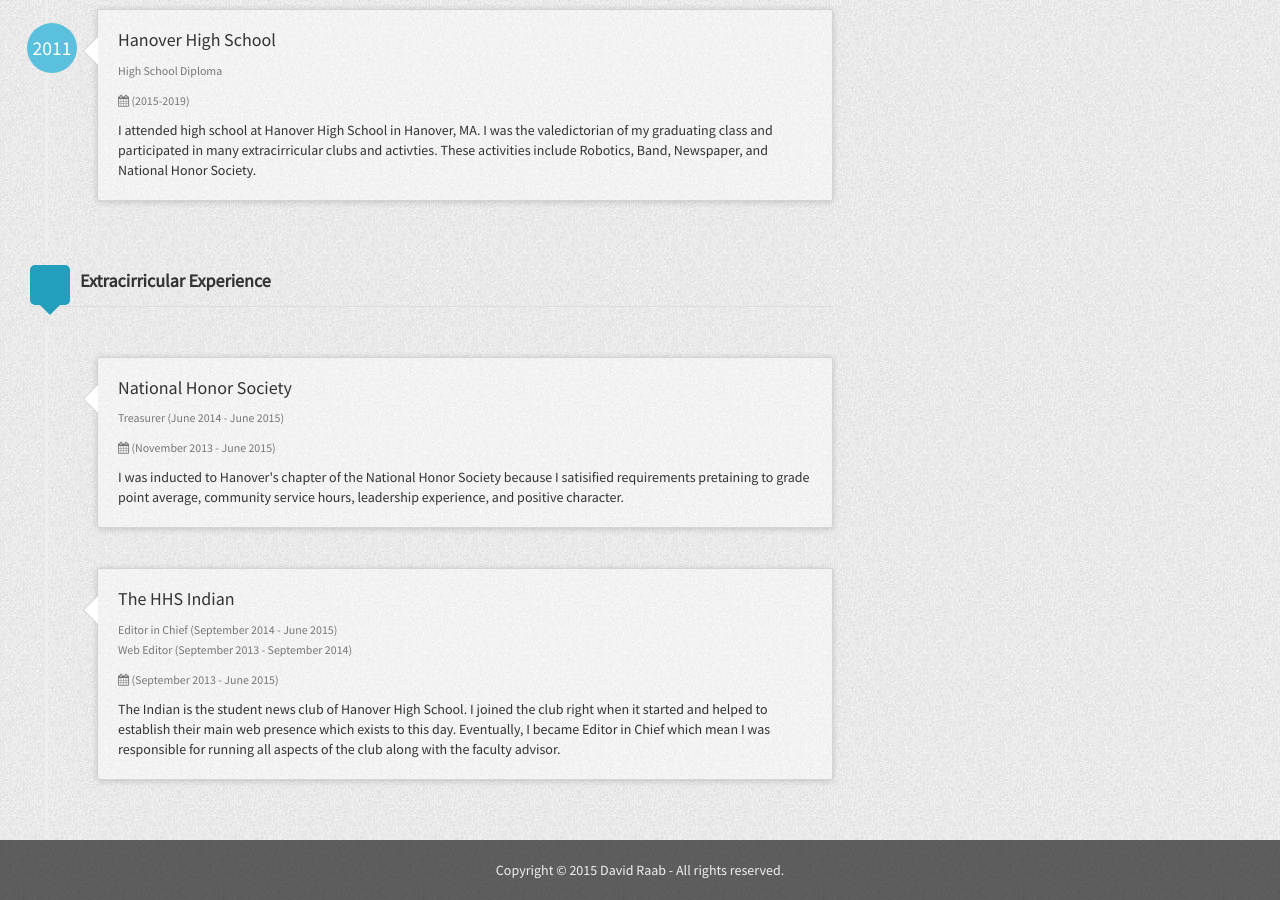
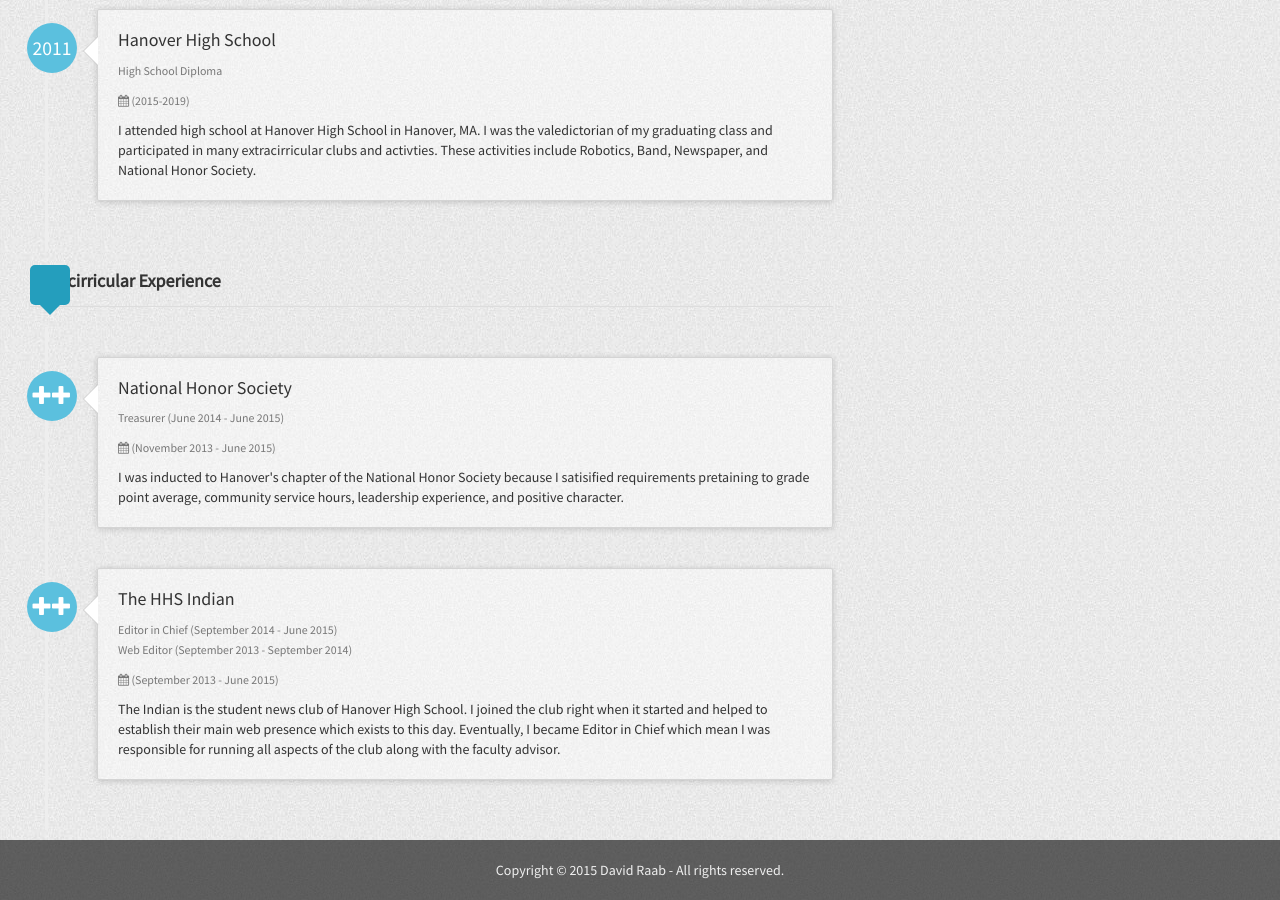
Before and after one commit to draab/draab.github.io, a Jekyll site: the page built from index.html, in a window 1280 px wide and 900 px high, scrolled down 1079 px. Built offline with Jekyll 4.4.1, drawn with Linux system fonts in a browser that asks for light colours.

Commit message:
some more tweaking

```diff
--- a/index.html
+++ b/index.html
@@ -5,7 +5,7 @@ layout: default
     <div class="row-fluid">
         <div class="col-md-8">
             {% if site.author.workHistory %}
-                <h3 class="title with-icon"><span class="glyphicon glyphicon-plane cat-title"></span>Work History</h3>
+                <h3 class="title"><span class="glyphicon glyphicon-plane cat-title"></span>Work History</h3>
                 <ul class="timeline">
                     {% for work in site.author.workHistory %}
                         <li class="timeline-inverted">
@@ -46,7 +46,7 @@ layout: default
                 </ul>
             {% endif %}
             {% if site.author.educationHistory %}
-                <h3 class="title with-icon"><span class="fa fa-book cat-title"></span>Education History</h3>
+                <h3 class="title"><span class="fa fa-book cat-title"></span>Education History</h3>
                 <ul class="timeline">
                     {% for education in site.author.educationHistory %}
                         <li class="timeline-inverted">
@@ -86,13 +86,11 @@ layout: default
                 </ul>
             {% endif %}
             {% if site.author.extracirricularExperience %}
-                <h3 class="title with-icon"><span class="glyphicon glyphicon-circle-info cat-title"></span>Extracirricular Experience</h3>
+                <h3 class="title"><span class="glyphicon glyphicon-circle-info cat-title"></span>Extracirricular Experience</h3>
                 <ul class="timeline">
                     {% for club in site.author.extracirricularExperience %}
                         <li class="timeline-inverted">
-                            {% if education.started %}
-                                <div class="timeline-badge info"><span class="glyphicon glyphicon-plus">+</span></div>
-                            {% endif %}
+                            <div class="timeline-badge info"><span class="glyphicon glyphicon-plus">+</span></div>
                             <div class="timeline-panel grid-block">
                                 <div class="timeline-heading">
                                     {% if club.organization %}
@@ -125,7 +123,7 @@ layout: default
         </div>
         <div class="col-md-4">
             {% if site.author.programmingSkills %}
-                <h3 class="title with-icon"><span class="fa fa-code cat-title"></span> Programming Skills</h3>
+                <h3 class="title"><span class="fa fa-code cat-title"></span> Programming Skills</h3>
                 <div class="grid-block">
                     <ul class="list-unstyled list-skills">
                         {% for programmingSkill in site.author.programmingSkills %}
@@ -147,7 +145,7 @@ layout: default
             {% endif %}
             {% if site.author.languages %}
                 <div class="deviter"></div>
-                <h3 class="title with-icon"><span class="fa fa-globe cat-title"></span> Language Skills</h3>
+                <h3 class="title"><span class="fa fa-globe cat-title"></span> Language Skills</h3>
                 <div class="grid-block">
                     <ul class="list-unstyled list-strip">
                         {% for language in site.author.languages %}
@@ -163,7 +161,7 @@ layout: default
                 </div>
             {% endif %}
             <div class="deviter"></div>
-            <h3 class="title with-icon"><span class="fa fa-location-arrow cat-title"></span> Location</h3>
+            <h3 class="title"><span class="fa fa-location-arrow cat-title"></span> Location</h3>
             <div class="grid-block">
                 <iframe src="https://www.google.com/maps/embed/v1/place?q=Hanover%20MA&key=AIzaSyClEWLh20lxrQBFR7omuuVESviszPxONyk" width="100%" height="100%" frameborder="0" style="border:0"></iframe>
             </div>
```
